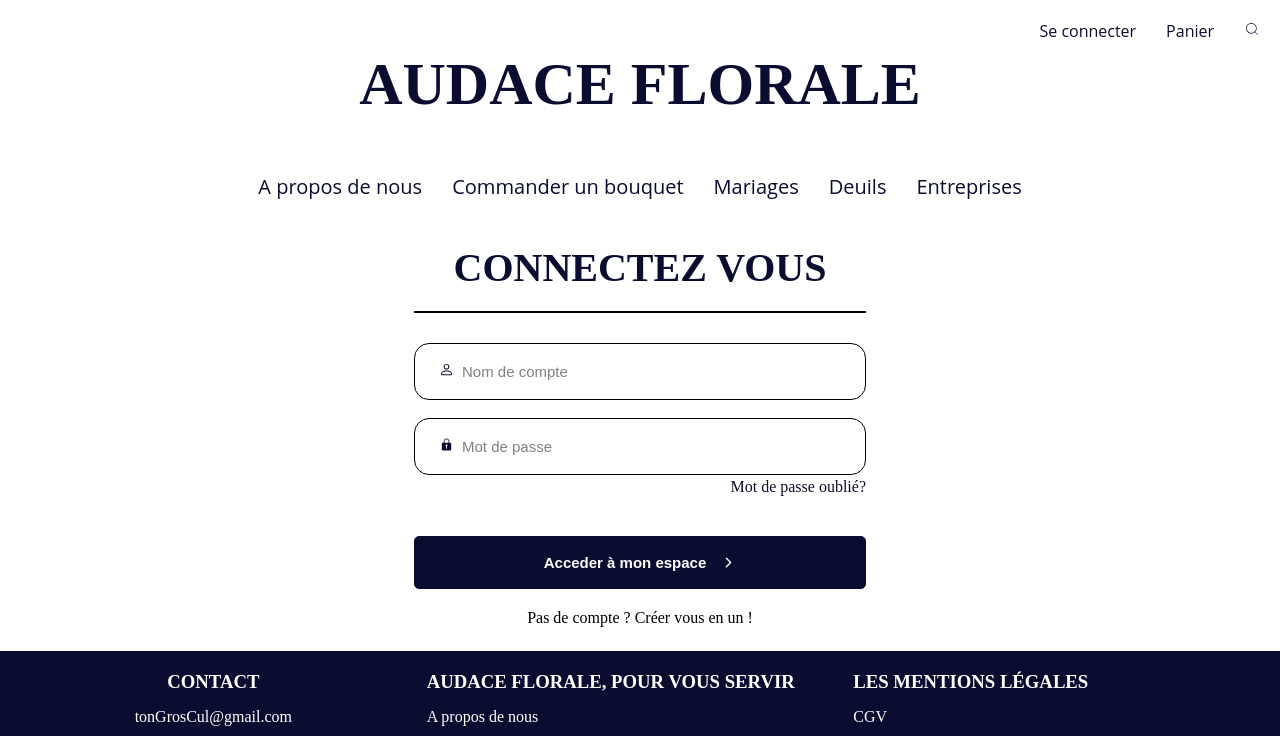
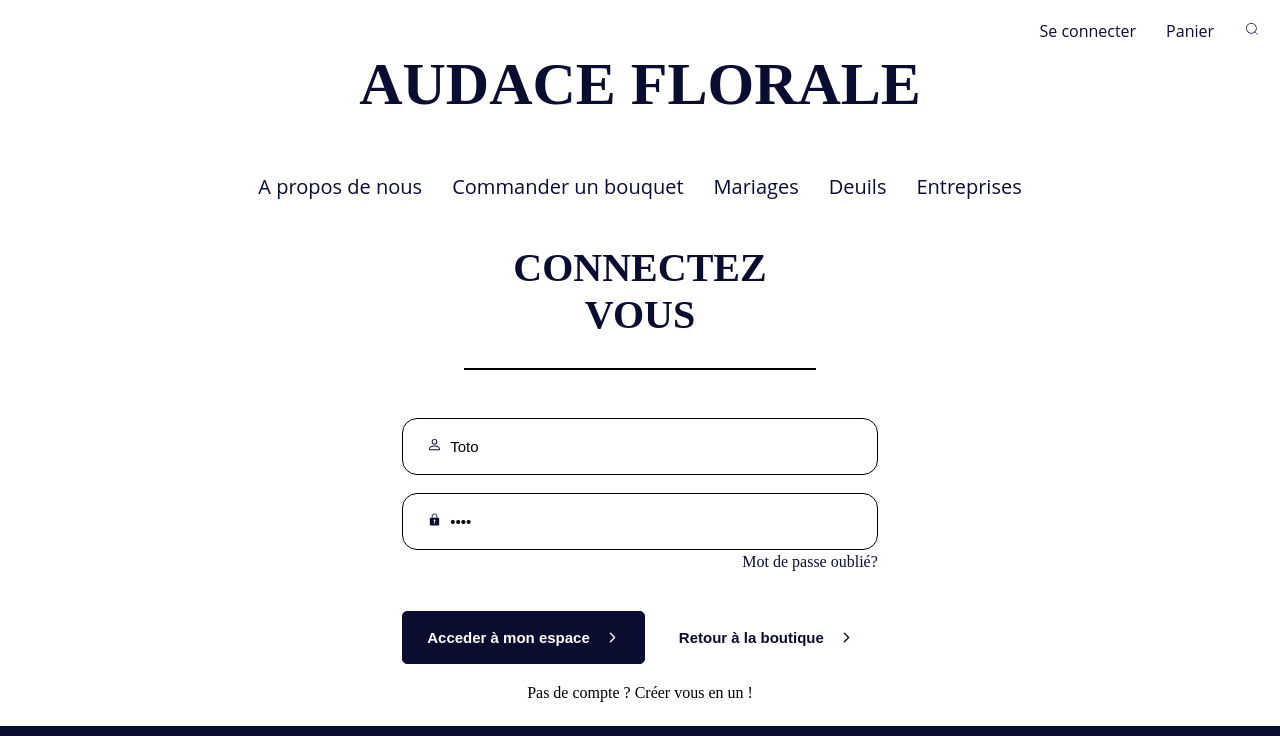
Before and after one commit to NikotoKoto/AudaceFlorale, a React (Vite) app in the folder client/: page /login in a window 1280 px wide. Shown: the top 736 px of the page. Built offline with nearby package versions, Linux system fonts and the light colour scheme.

Commit message:
✨ F03: LOGINPAGE > Add switch between subscribeFrom and loginForm

```diff
--- a/client/src/Components/pages/login/LoginForm.jsx
+++ b/client/src/Components/pages/login/LoginForm.jsx
@@ -9,10 +9,10 @@ import Button from "../../reusable-ui/Button";
 
 
 
-export default function LoginForm({onSwitchToSubscribe}) {
+export default function LoginForm({onSwitchToSubscribe, className}) {
   //state
-  const [username, setUsername] = useState("");
-  const [password, setPassword] = useState("");
+  const [username, setUsername] = useState("Toto");
+  const [password, setPassword] = useState("Toto");
   const navigate = useNavigate()
   //comportement
 
@@ -25,6 +25,9 @@ export default function LoginForm({onSwitchToSubscribe}) {
     setPassword(event.target.value);
   };
 
+  const handleReturnStore = () => {
+    navigate("/");
+  };
 
   const handleSubmit = (event) => {
     event.preventDefault();
@@ -36,7 +39,7 @@ export default function LoginForm({onSwitchToSubscribe}) {
 
   //render
   return (
-    <LoginFormStyled action="submit" onSubmit={handleSubmit}>
+    <LoginFormStyled action="submit" onSubmit={handleSubmit} className={className}>
 
       <h2>Connectez vous</h2>
       <hr />
@@ -45,8 +48,15 @@ export default function LoginForm({onSwitchToSubscribe}) {
         <TextInput Icon={<IoIosLock/>} value={password} placeholder="Mot de passe" onChange={handleChangePassword} required type="password"></TextInput>
         <span className="password-forgot">Mot de passe oublié? </span>
 
-
+        <div className="buttonStyle">
       <Button label="Acceder à mon espace" Icon={<IoChevronForward/>}/>
+      <Button
+          label="Retour à la boutique"
+          Icon={<IoChevronForward />}
+          className="buttonReturnStore"
+          onClick={handleReturnStore}
+        />
+        </div>
       <span className="noAccount" onClick={onSwitchToSubscribe}>Pas de compte ? Créer vous en un ! </span>
       </div>
     </LoginFormStyled>
@@ -54,8 +64,11 @@ export default function LoginForm({onSwitchToSubscribe}) {
 }
 
 const LoginFormStyled = styled.form`
-position: relative;
-font-family: "Dancing Script";
+display: flex;
+  flex-direction: column;
+  justify-content: center;
+  align-items: center;
+  font-family: "Dancing Script";
   text-align: center;
   max-width: 500px;
   min-width: 400px;
@@ -68,6 +81,7 @@ font-family: "Dancing Script";
     border: 1.5px solid black;
     margin-bottom: 30px;
     margin-top: 20px;
+    width: 100%;
     color: #0a0d30;
 
   }
@@ -94,6 +108,19 @@ font-family: "Dancing Script";
     }
   }
 
+
+  .buttonStyle {
+    display: flex;
+    flex-direction: row;
+    gap: 10px;
+    width: 100%;
+  }
+
+  .buttonReturnStore {
+    background: none;
+    color: #0a0d30;
+    border: none;
+  }
   .noAccount{
     cursor: pointer;
 
--- a/client/src/Components/pages/login/LoginPage.jsx
+++ b/client/src/Components/pages/login/LoginPage.jsx
@@ -4,6 +4,7 @@ import LoginForm from "./LoginForm";
 import Navbar from "../../reusable-ui/navbar/Navbar";
 import SubscribeForm from "./SubscribeForm";
 import { useState } from "react";
+import { TransitionGroup, CSSTransition } from "react-transition-group";
 
 export default function LoginPage() {
   const [isLoginForm, setIsLoginForm] = useState(true);
@@ -15,20 +16,61 @@ export default function LoginPage() {
   return (
     <LoginPageStyled>
       <Navbar />
-      {isLoginForm ? (
-        <LoginForm onSwitchToSubscribe={handleFormSwitch} />
-      ) : (
-        <SubscribeForm onSwitchToLogin={handleFormSwitch} />
-      )}
-
+      <MainContent>
+        <TransitionGroup component={null}>
+          <CSSTransition classNames="form-transition" key={isLoginForm} timeout={500}>
+            {isLoginForm ? (
+              <LoginForm onSwitchToSubscribe={handleFormSwitch} />
+            ) : (
+              <SubscribeForm onSwitchToLogin={handleFormSwitch} />
+            )}
+          </CSSTransition>
+        </TransitionGroup>
+      </MainContent>
       <Footer />
     </LoginPageStyled>
   );
 }
 
 const LoginPageStyled = styled.div`
+  display: flex;
+  justify-content: center;
+  align-items: center;
   flex-direction: column;
-  align-items: center;
   min-height: 100vh;
+  justify-content: space-between;
   background: white;
 `;
+
+const MainContent = styled.div`
+  flex: 1;
+  display: flex;
+  justify-content: center;
+  align-items: center;
+  width: 100%;
+  max-width: 400px;
+  position: relative;
+
+
+  .form-transition-enter {
+    transform: translateX(100%);
+    opacity: 0;
+  }
+
+  .form-transition-enter-active {
+    transform: translateX(0);
+    opacity: 1;
+    transition: transform 500ms, opacity 500ms;
+  }
+
+  .form-transition-exit {
+;
+    opacity: 1;
+  }
+
+  .form-transition-exit-active {
+
+    opacity: 0;
+
+  }
+`;
--- a/client/src/Components/pages/login/SubscribeForm.jsx
+++ b/client/src/Components/pages/login/SubscribeForm.jsx
@@ -8,7 +8,7 @@ import { IoChevronForward } from "react-icons/io5";
 import { MdOutlineMail } from "react-icons/md";
 import { useNavigate } from "react-router-dom";
 
-export default function SubscribeForm({onSwitchToLogin}) {
+export default function SubscribeForm({onSwitchToLogin, className}) {
   //state
   const [newFirstName, setNewFirstName] = useState("toto");
   const [newLastName, setNewLastName] = useState("toto");
@@ -48,7 +48,7 @@ export default function SubscribeForm({onSwitchToLogin}) {
   };
   //render
   return (
-    <SubscribeFormStyled action="submit" onSubmit={handleSubmitNewAccount}>
+    <SubscribeFormStyled action="submit" onSubmit={handleSubmitNewAccount} className={className}>
       <h2>Inscrivez-vous !</h2>
       <hr />
       <div className="inputStyled">
```
